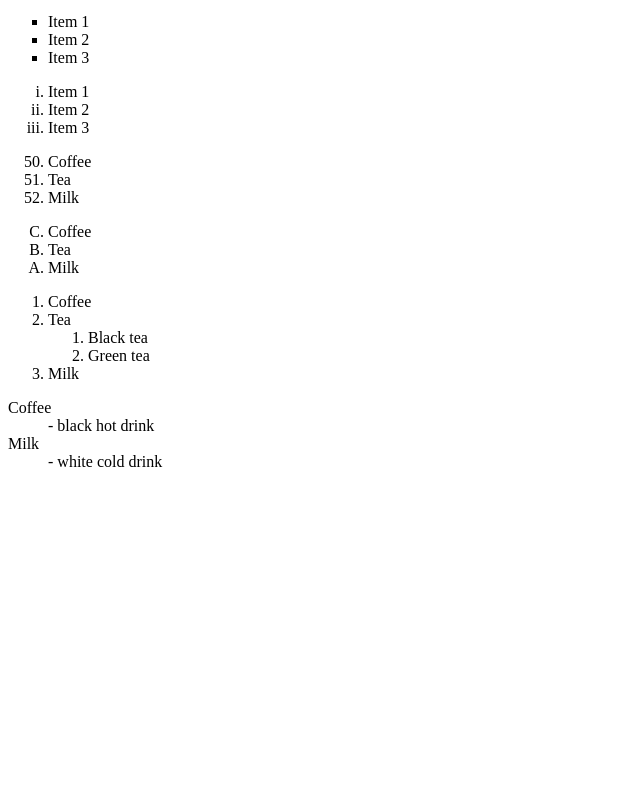
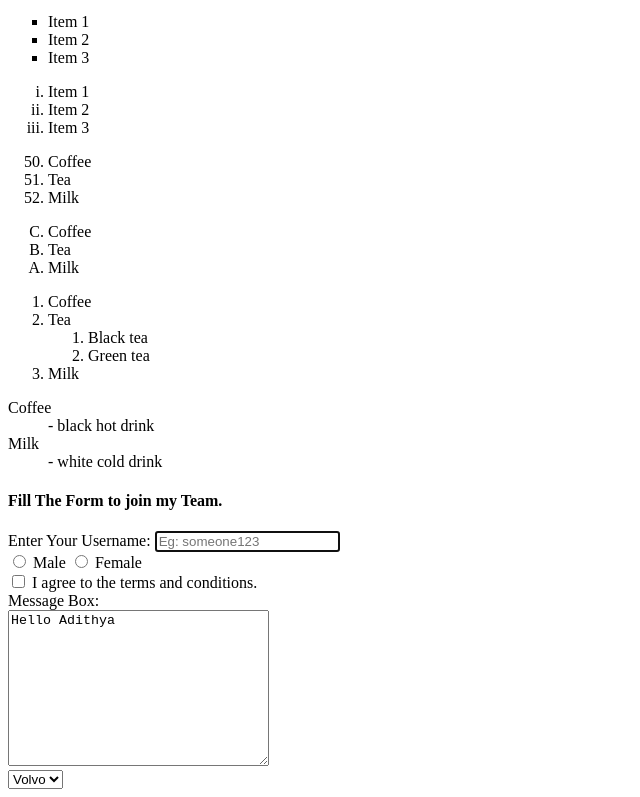
Before and after one commit to AdithyaKumar-07/Web_Dev_Learn, a plain HTML site: page index.html in a window 1280 px wide. Shown: the part 1343-2140 px from the top of the page, without its empty margins (0-640 px from the left). Before the commit the page ends 1830 px from the top, so only its background shows below. Drawn offline with Linux system fonts and the light colour scheme.

Commit message:
Forms and Input Tags

```diff
--- a/index.html
+++ b/index.html
@@ -187,6 +187,50 @@
       <dd>- white cold drink</dd>
     </dl>
 
+<!-- Forms -->
+    <h4>Fill The Form to join my Team.</h4>
+    <form action="post">
+      <!-- label to mention attribute name to user -->
+      <!-- input tag to take input from user -->
+        <!-- Input tag can have attributes like type, id, name, value, placeholder, required, autofocus, etc..,-->
+        <!-- type attribute can have values like text, password, radio, checkbox, etc.., -->
+        <!-- id attribute is used to link the label with input tag -->
+        <!-- name attribute is used to identify the input tag -->
+        <!-- value attribute is used to set the default value of the input tag -->
+        <!-- placeholder attribute is used to show the hint to the user -->
+        <!-- required attribute is used to make the input tag mandatory -->
+        <!-- autofocus attribute is used to focus the input tag when the page loads -->
+      <!-- TextArea tag is used for comments from user-->
+      <!-- Select tag is used for dropdowns -->
+        <!-- Option tag is used to add options to the select tag -->
 
+      <div>
+        <label for="username">Enter Your Username:</label>
+        <input type="text" id="username" name="username" placeholder="Eg: someone123" required autofocus>
+      </div>
+      <div>
+          <input type="radio" id="male" name="gender" value="male">
+          <label for="male">Male</label>
+          <input type="radio" id="female" name="gender" value="female">
+          <label for="female">Female</label>
+      </div>
+      <div>
+        <input type="checkbox" id="terms" name="terms" value="agree">
+        <label for="terms">I agree to the terms and conditions.</label>
+      </div>
+      <div>
+        <label for="message">Message Box:</label>
+        <br>
+        <textarea name="message" id="message" cols="30" rows="10" placeholder="Enter your message here...">Hello Adithya</textarea>
+      </div>
+      <div>
+        <select name="cars" id="cars">
+          <option value="volvo">Volvo</option>
+          <option value="saab">Saab</option>
+          <option value="fiat">Fiat</option>
+          <option value="audi">Audi</option>
+        </select>
+      </div>
+    </form>
 </body>
 </html>
```
